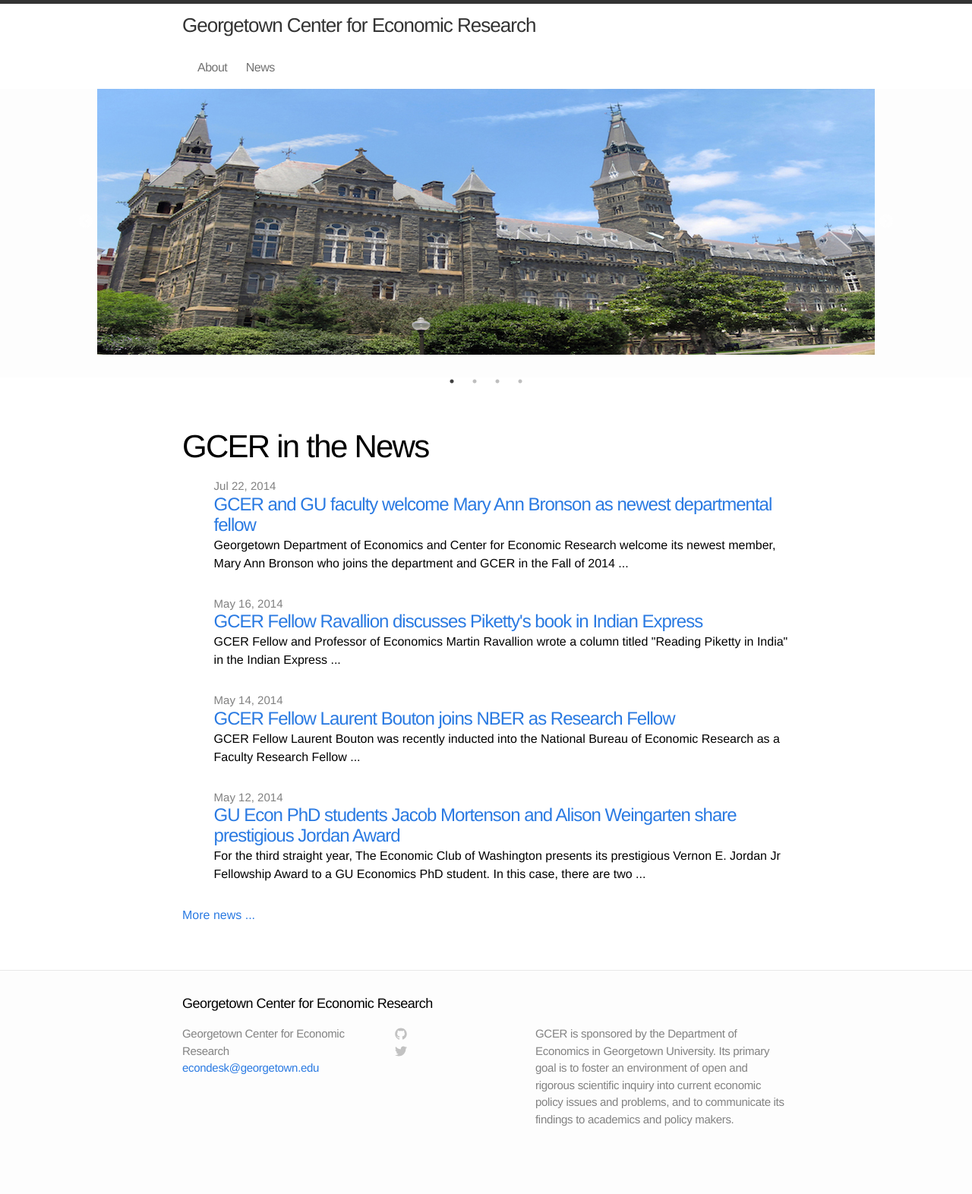
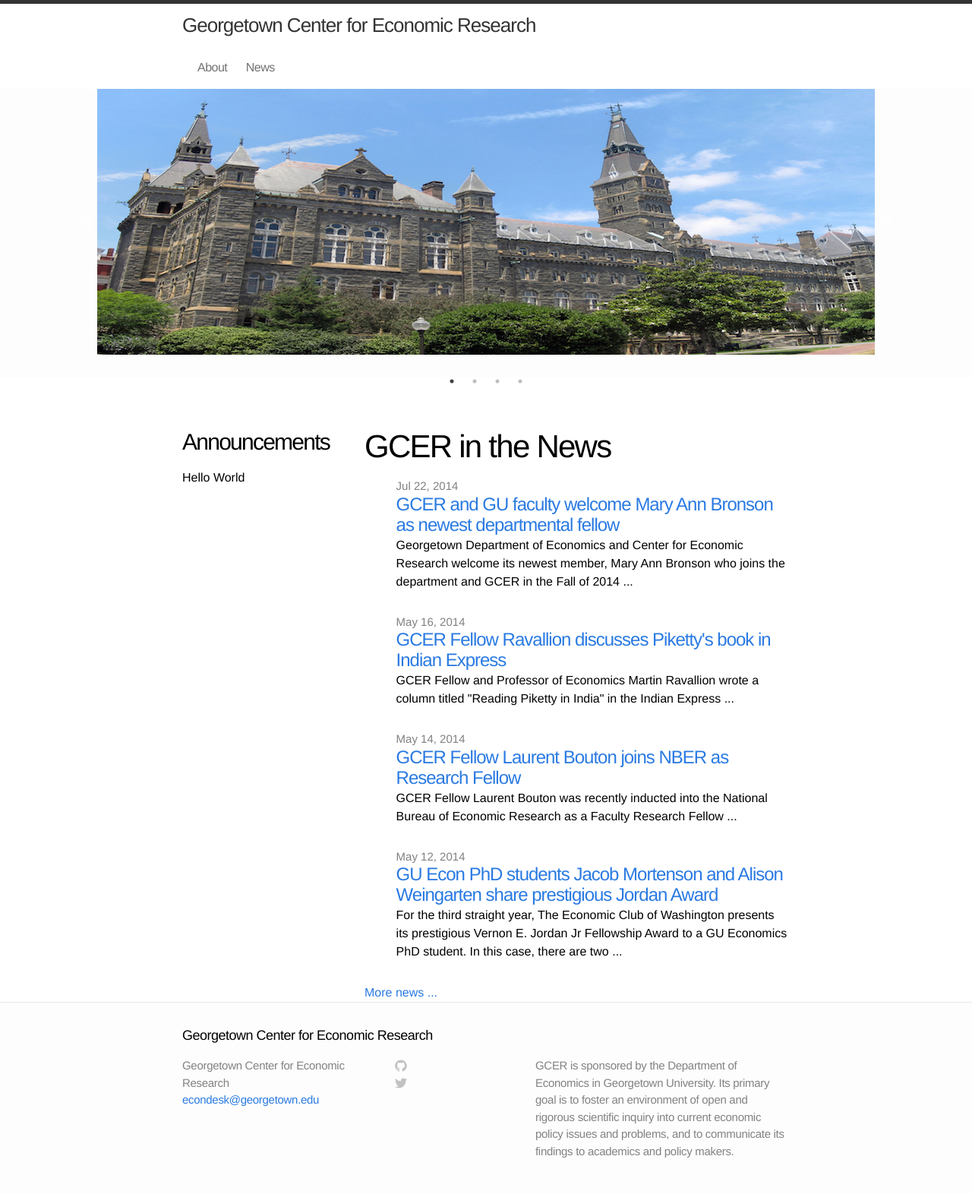
Before and after one commit to georgetown-econ/gcer, a Jekyll site: the page built from index.html, in a window 1280 px wide. Shown: the whole page at 76% size. Built offline with Jekyll 4.4.1, drawn with Linux system fonts in a browser that asks for light colours; before the commit the page ends 1530 px from its top, so only the background shows below that.

Commit message:
announcement and news side by side

```diff
--- a/css/gcer.css
+++ b/css/gcer.css
@@ -22,6 +22,14 @@
 	line-height: 1;
 	font-weight: 300;
 }
+
+.side-title {
+  font-size: 30px;
+	letter-spacing: -1.75px;
+	line-height: 1;
+	font-weight: 300;
+}
+
 h1, h2, h3, h4, h5, h6 { font-size: 100%; font-weight: 400; }
 
 a         { color: #2a7ae2; text-decoration: none; }
@@ -142,6 +150,8 @@
 /* ----------------------------------------------------------*/
 
 .page-content {
+  margin: 0 auto 0 auto;
+  width: 60%
   padding: 30px 0;
   background-color: #fff;
 }
@@ -416,6 +426,11 @@
 
 }
 
+.announcements {
+  float: left;
+  width: 30%;
+}
+
 .announcements h2 {
   font-size: 1.25em;
 }
@@ -425,6 +440,11 @@
   margin-top: 1em;
 }
 
+.news {
+  float: right;
+  width: 70%
+}
+
 .left-panel {
   max-width: 20%;
   margin: 5%;
--- a/index.html
+++ b/index.html
@@ -5,6 +5,12 @@
 
 <div class="home">
 
+  <div class="announcements">
+    <h1 class="side-title">Announcements</h1>
+    Hello World
+  </div>
+
+  <div class="news">
 
     <h1 class="main-page-title">GCER in the News</h1>
 
@@ -19,4 +25,7 @@
     </ul>
 
     <a href="/news"> More news ...</a>
+
   </div>
+
+</div>
```
Lines whose indentation alone changed are shown as unchanged.
